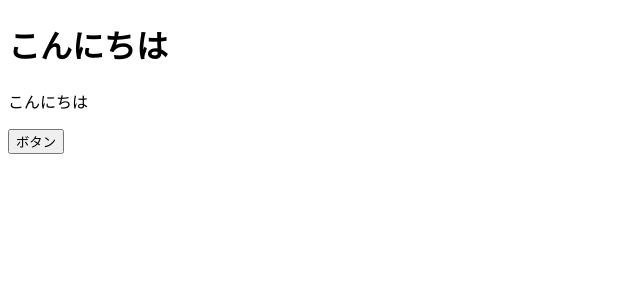
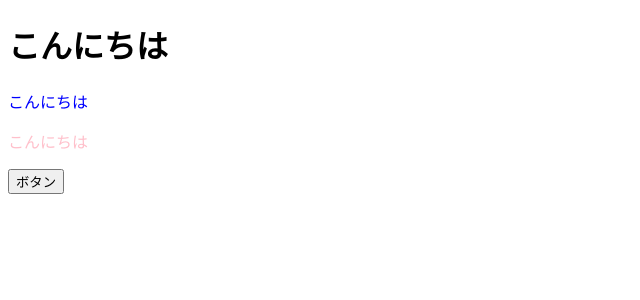
Before and after one commit to westtail/React_study_repository, a React (Create React App) app in the folder reactApp/react-sample/: page / in a window 1280 px wide. Shown: the top 300 px of the page, without its empty margins (0-640 px from the left). Built offline with nearby package versions, Linux system fonts and the light colour scheme.

Commit message:
styleの追加

```diff
--- a/reactApp/react-sample/src/App.jsx
+++ b/reactApp/react-sample/src/App.jsx
@@ -2,10 +2,20 @@ export const App = () => {
     const onClickButton = () => {
         alert();
     };
+
+    const contentStyle = {
+        color: "blue",
+        fontsize: "20px"
+    }
+    const contentPinkStyle = {
+        color: "pink",
+        fontsize: "20px"
+    }
     return (
         <div>
             <h1>こんにちは</h1>
-            <p>こんにちは</p>
+            <p style={contentStyle}>こんにちは</p>
+            <p style={contentPinkStyle}>こんにちは</p>
             <button onClick={onClickButton}>ボタン</button>
         </div>
     );
```
